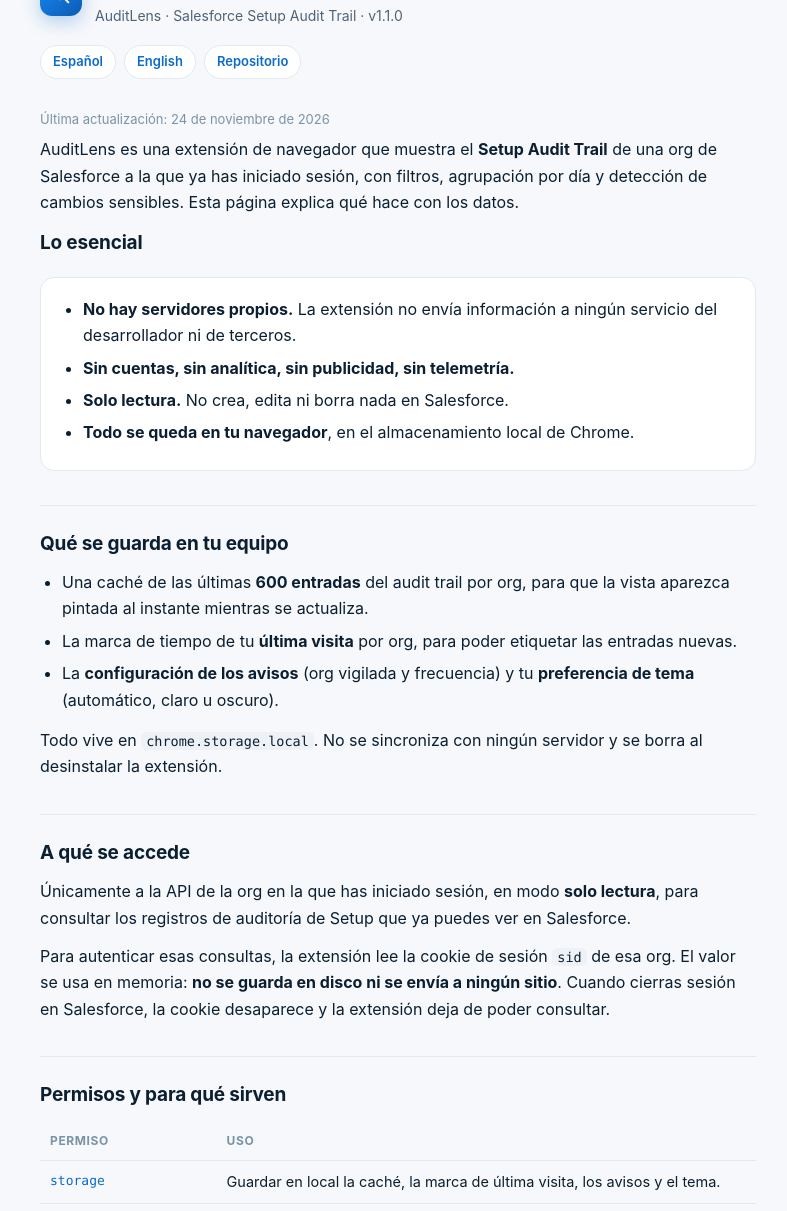
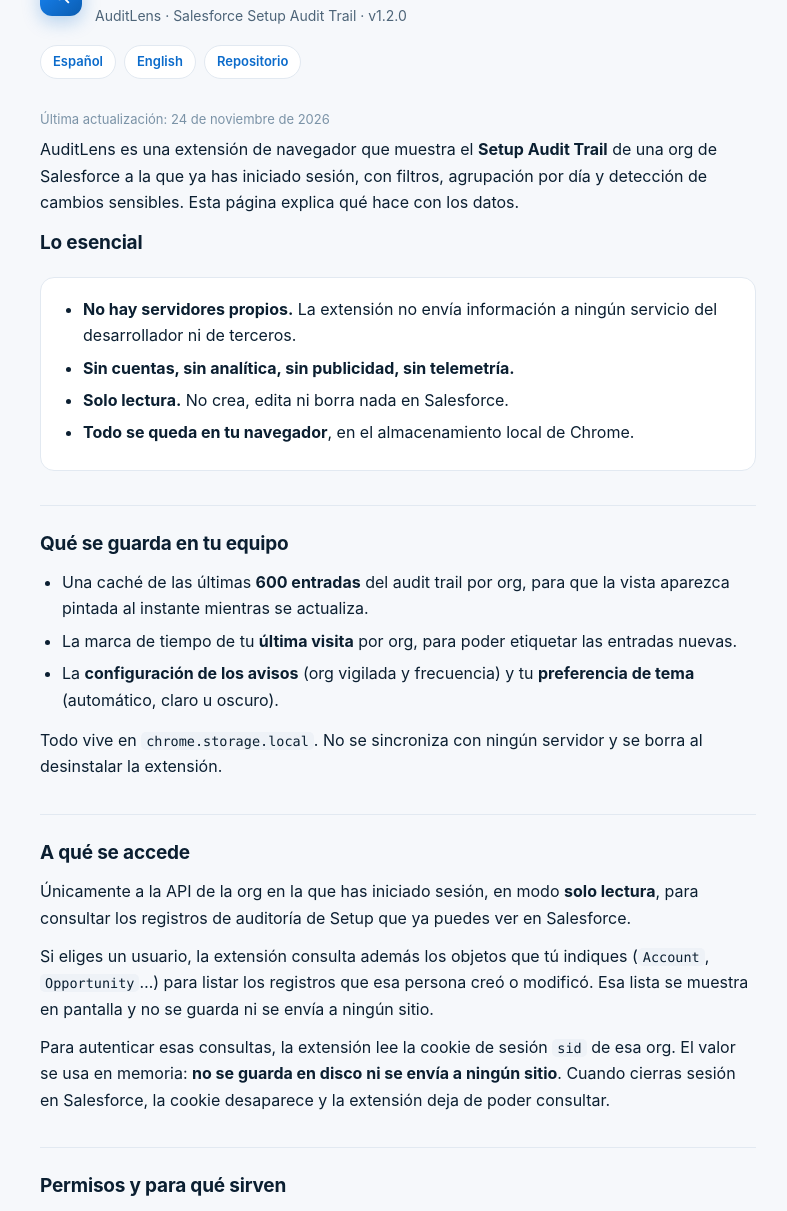
Before and after one commit to SergioXp/auditlens-privacy, a plain HTML site: page index.html in a window 1280 px wide. Shown: the part 85-1296 px from the top of the page, without its empty margins (242-1029 px from the left). Drawn offline with Linux system fonts and the light colour scheme.

Commit message:
AuditLens 1.2.0: la política cubre la consulta de registros de negocio

```diff
--- a/index.html
+++ b/index.html
@@ -95,7 +95,7 @@
     </span>
     <div>
       <h1>Privacidad de AuditLens</h1>
-      <p class="sub">AuditLens · Salesforce Setup Audit Trail · v1.1.0</p>
+      <p class="sub">AuditLens · Salesforce Setup Audit Trail · v1.2.0</p>
     </div>
   </header>
 
@@ -130,6 +130,7 @@
 
     <h2>A qué se accede</h2>
     <p>Únicamente a la API de la org en la que has iniciado sesión, en modo <strong>solo lectura</strong>, para consultar los registros de auditoría de Setup que ya puedes ver en Salesforce.</p>
+    <p>Si eliges un usuario, la extensión consulta además los objetos que tú indiques (<code>Account</code>, <code>Opportunity</code>…) para listar los registros que esa persona creó o modificó. Esa lista se muestra en pantalla y no se guarda ni se envía a ningún sitio.</p>
     <p>Para autenticar esas consultas, la extensión lee la cookie de sesión <code>sid</code> de esa org. El valor se usa en memoria: <strong>no se guarda en disco ni se envía a ningún sitio</strong>. Cuando cierras sesión en Salesforce, la cookie desaparece y la extensión deja de poder consultar.</p>
 
     <h2>Permisos y para qué sirven</h2>
@@ -192,6 +193,7 @@
 
     <h3>What is accessed</h3>
     <p>Only the API of the org you are signed into, read-only, to query the Setup audit records you can already see in Salesforce.</p>
+    <p>When you pick a user, the extension also queries the objects you list (<code>Account</code>, <code>Opportunity</code>…) to show which records that person created or modified. That list is displayed on screen and is neither stored nor sent anywhere.</p>
     <p>To authenticate those queries the extension reads that org's <code>sid</code> session cookie. The value is used in memory: <strong>never stored on disk and never sent anywhere</strong>. When you sign out of Salesforce the cookie is gone and the extension can no longer query anything.</p>
 
     <h3>Permissions and why</h3>
```
